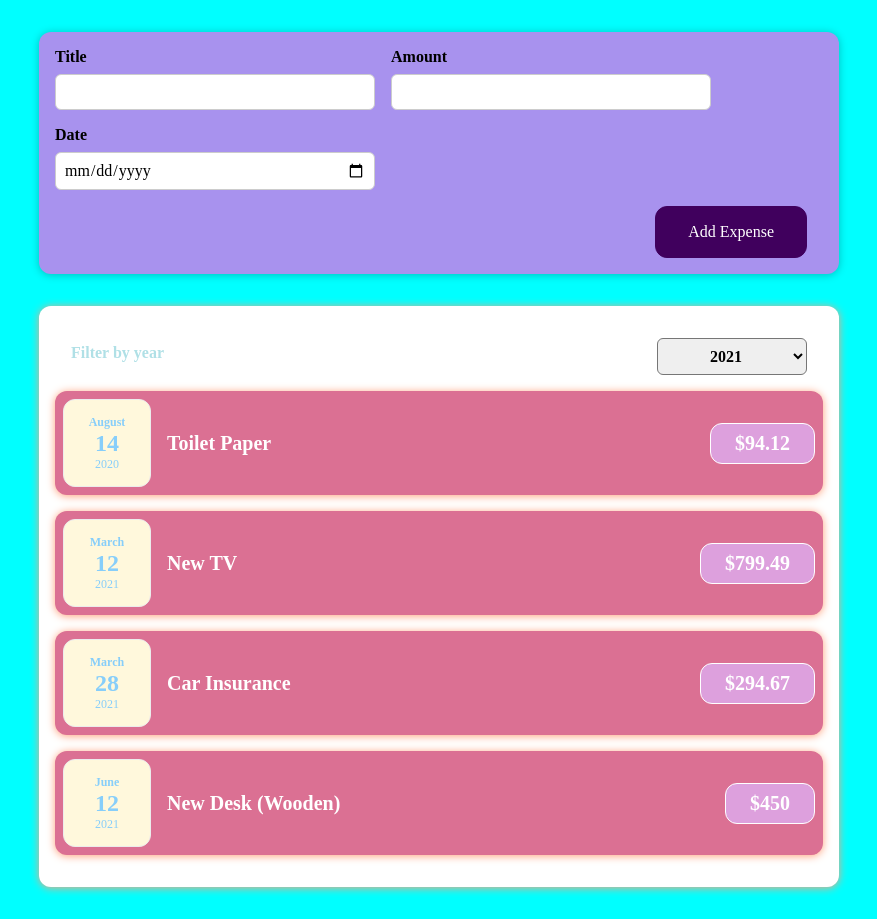
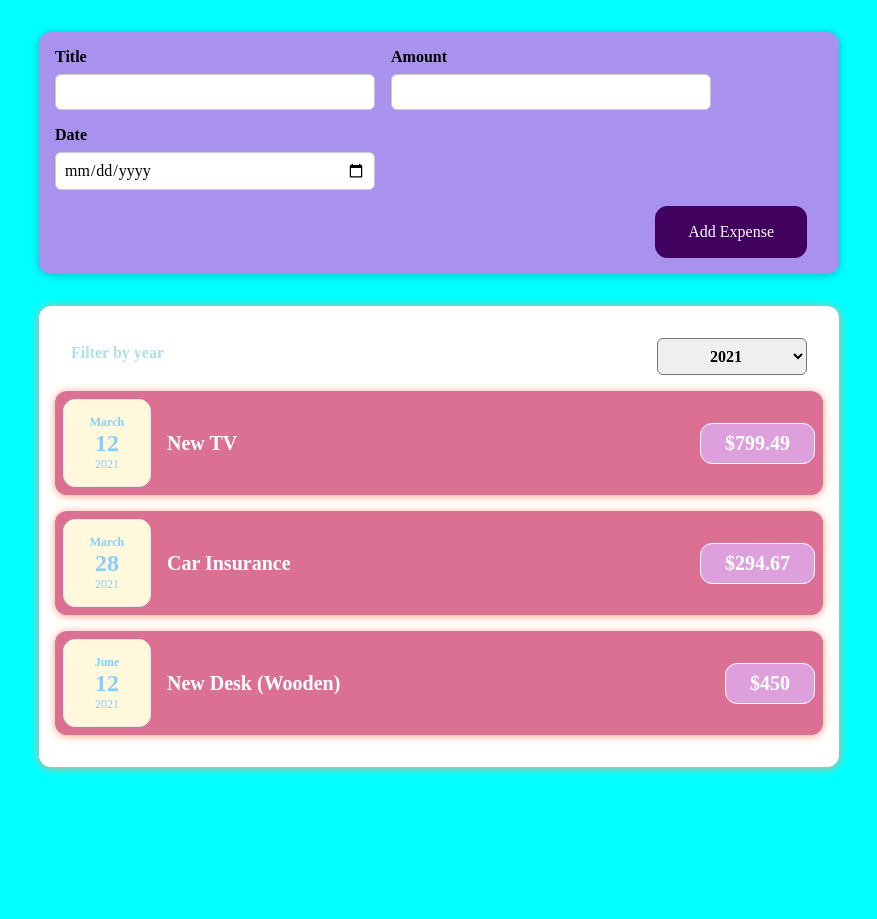
Before and after one commit to thenatural86/react-calendar, a React (Create React App) app: page / in a window 1280 px wide. Shown: the whole page, without its empty margins (201-1078 px from the left). After the commit the page ends 800 px from the top, so only its background shows below. Built offline with nearby package versions, Linux system fonts and the light colour scheme.

Commit message:
filter method on array

```diff
--- a/src/components/Expense/Expenses.js
+++ b/src/components/Expense/Expenses.js
@@ -11,16 +11,20 @@ const Expenses = ({ expenses }) => {
     setFilteredYear(filteredYear)
   }
 
+  const filterExpenses = expenses.filter(
+    (expense) => expense.date.getFullYear().toString() === filteredYear
+  )
+
   return (
     <div>
       <div className='expenses'>
         <ExpensesFilter
           onYearFilter={yearFilterHandler}
           selected={filteredYear}
+          expenses={expenses}
         />
 
-        {expenses.map((expense) => {
-          console.log(expense)
+        {filterExpenses.map((expense) => {
           return (
             <ExpenseItem
               title={expense.title}
--- a/src/components/Expense/ExpensesFilter.js
+++ b/src/components/Expense/ExpensesFilter.js
@@ -2,9 +2,9 @@ import './ExpensesFilter.css'
 
 const ExpensesFilter = (props) => {
   const dropDownHandler = (e) => {
-    props.onYearFilter(e.target.value)
+    props.onYearFilter(e.target.value, props.expenses)
   }
-
+  // console.log(props.expenses)
   return (
     <div className='expenses-filter'>
       <div className='expenses-filter__control'>
```
